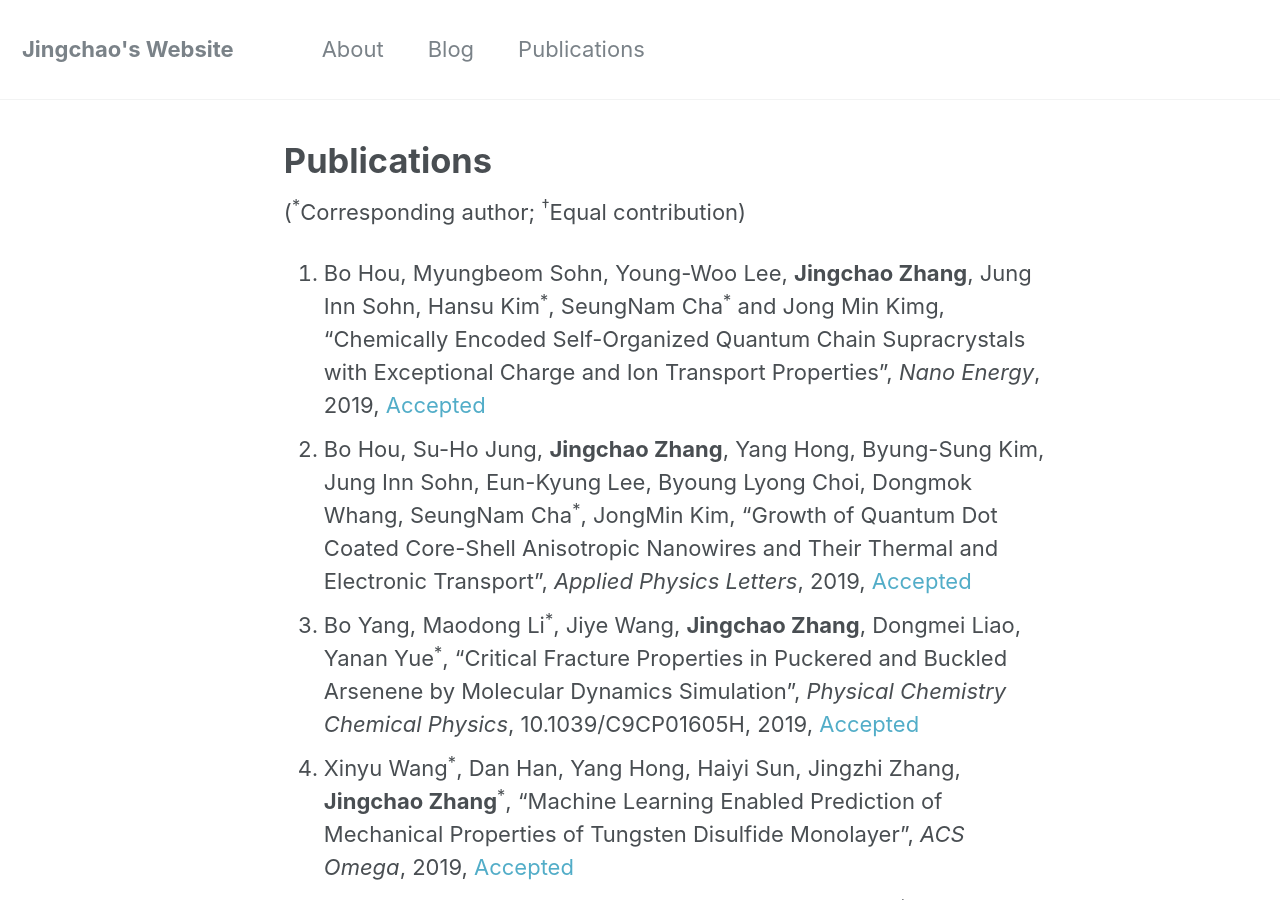
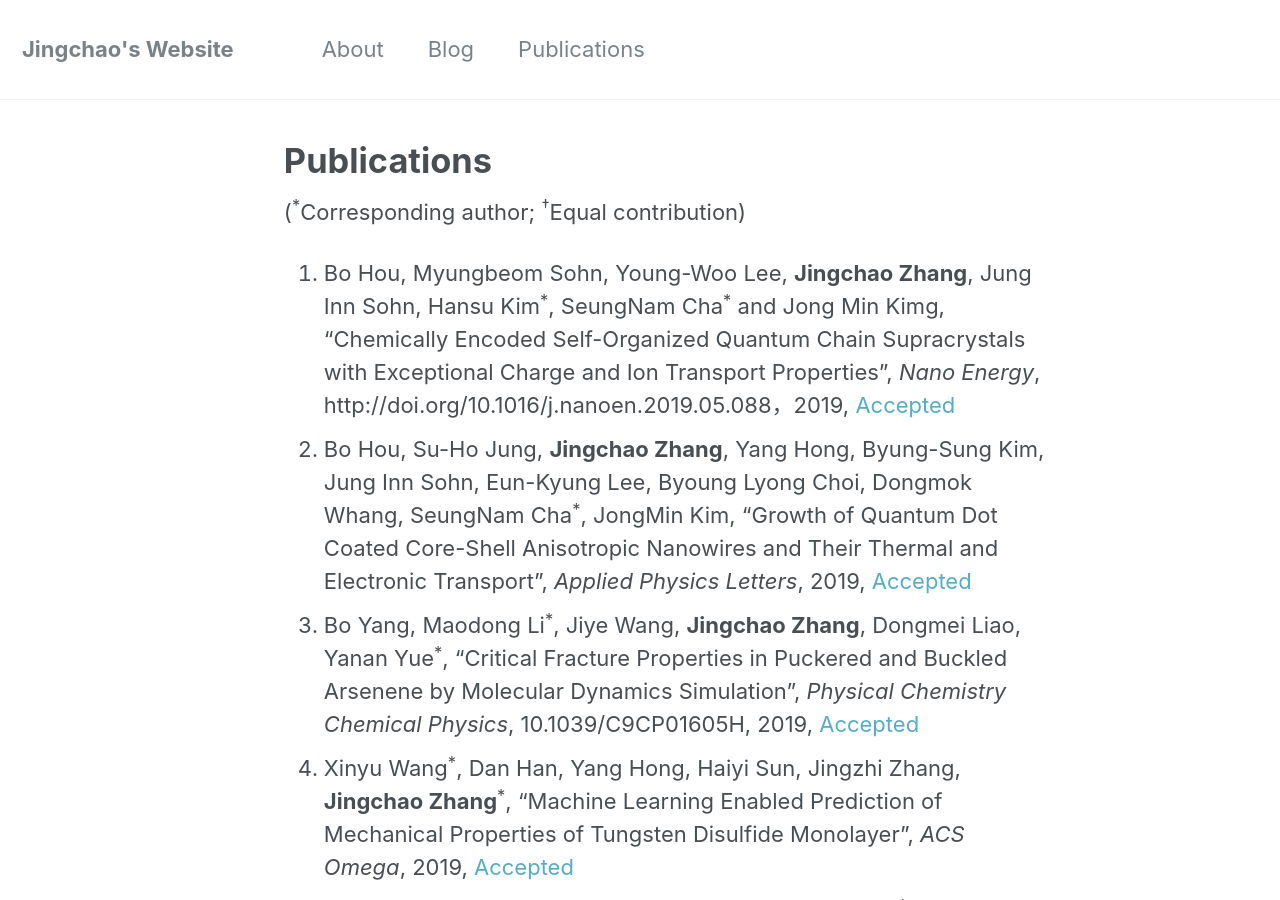
Before and after one commit to JingchaoZhang/JingchaoZhang.github.io, a Jekyll site: the page built from _pages/publications.md, in a window 1280 px wide and 900 px high. Built offline with Jekyll 4.4.1, drawn with Linux system fonts in a browser that asks for light colours; some of the changed lines change nothing that is shown.

Commit message:
Update publications.md

```diff
--- a/_pages/publications.md
+++ b/_pages/publications.md
@@ -7,7 +7,7 @@ author_profile: false
 
 (<sup>\*</sup>Corresponding author; <sup>†</sup>Equal contribution)
 
-1. Bo Hou, Myungbeom Sohn, Young-Woo Lee, **Jingchao Zhang**, Jung Inn Sohn, Hansu Kim<sup>\*</sup>, SeungNam Cha<sup>\*</sup> and Jong Min Kimg, "Chemically Encoded Self-Organized Quantum Chain Supracrystals with Exceptional Charge and Ion Transport Properties", *Nano Energy*, 2019, [Accepted]()
+1. Bo Hou, Myungbeom Sohn, Young-Woo Lee, **Jingchao Zhang**, Jung Inn Sohn, Hansu Kim<sup>\*</sup>, SeungNam Cha<sup>\*</sup> and Jong Min Kimg, "Chemically Encoded Self-Organized Quantum Chain Supracrystals with Exceptional Charge and Ion Transport Properties", *Nano Energy*, http://doi.org/10.1016/j.nanoen.2019.05.088，2019, [Accepted](https://www.sciencedirect.com/science/article/pii/S221128551930494X)
 1. Bo Hou, Su-Ho Jung, **Jingchao Zhang**, Yang Hong, Byung-Sung Kim, Jung Inn Sohn, Eun-Kyung Lee, Byoung Lyong Choi, Dongmok Whang, SeungNam Cha<sup>\*</sup>, JongMin Kim, "Growth of Quantum Dot Coated Core-Shell Anisotropic Nanowires and Their Thermal and Electronic Transport", *Applied Physics Letters*, 2019, [Accepted]()
 1. Bo Yang, Maodong Li<sup>\*</sup>, Jiye Wang, **Jingchao Zhang**, Dongmei Liao, Yanan Yue<sup>\*</sup>, "Critical Fracture Properties in Puckered and Buckled Arsenene by Molecular Dynamics Simulation", *Physical Chemistry Chemical Physics*, 10.1039/C9CP01605H, 2019, [Accepted](https://pubs.rsc.org/en/content/articlelanding/2019/cp/c9cp01605h#!divAbstract)
 1. Xinyu Wang<sup>\*</sup>, Dan Han, Yang Hong, Haiyi Sun, Jingzhi Zhang, **Jingchao Zhang**<sup>\*</sup>, "Machine Learning Enabled Prediction of Mechanical Properties of Tungsten Disulfide Monolayer", *ACS Omega*, 2019, [Accepted]()
```
